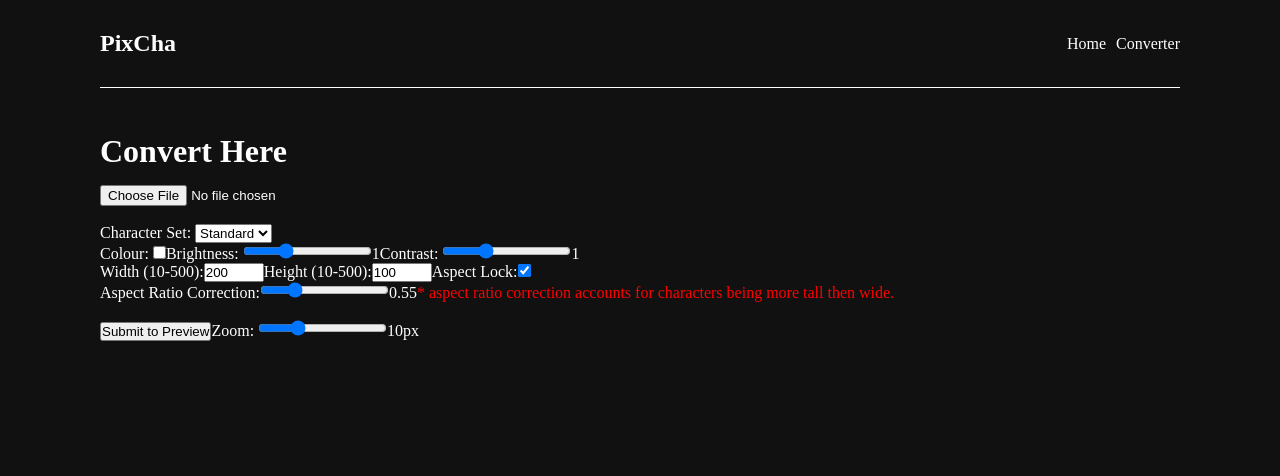
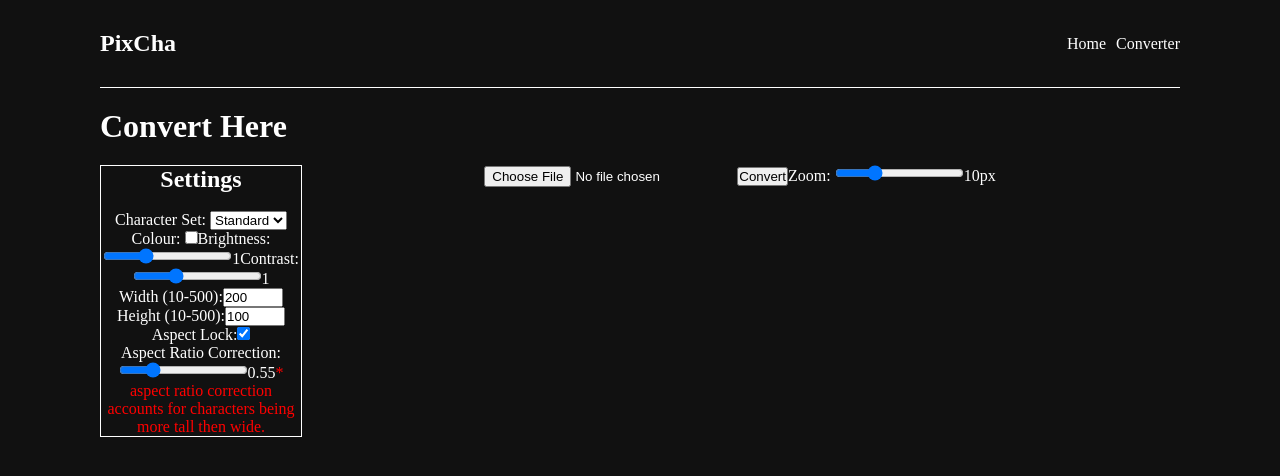
Before and after one commit to AlexanderHeffernan/image-to-ascii, a Vue app in the folder frontend/: page /converter in a window 1280 px wide. Shown: the top 476 px of the page. Built offline with nearby package versions, Linux system fonts and the light colour scheme.

Commit message:
Started styling: organised the html by sectioning parts into divs for styling, put the settings drawer to the side and gave it a border.

```diff
--- a/frontend/src/App.vue
+++ b/frontend/src/App.vue
@@ -1,12 +1,14 @@
 <template>
+	<div class="app-content">
 		<nav>
-		<h1>PixCha</h1>
+			<h1 style="padding: 0px !important">PixCha</h1>
 			<div class="router-links">
 				<router-link class="router-link" to="/">Home</router-link>
 				<router-link class="router-link" to="/converter">Converter</router-link>
 			</div>
 		</nav>
 		<router-view/>
+	</div>
 </template>
 
 <style>
@@ -26,10 +28,13 @@
 	display: flex;
 	align-items: center;
 	justify-content: space-between;
-	padding-top: 15px;
-	padding-bottom: 15px;
-	margin-bottom: 30px;
+	padding-top: 30px;
+	padding-bottom: 30px;
 	border-bottom: 1px solid white;
+}
+
+.app-content {
+	height: 100vh;
 }
 
 .router-link {
--- a/frontend/src/components/SettingsDrawer.vue
+++ b/frontend/src/components/SettingsDrawer.vue
@@ -1,5 +1,7 @@
 <template>
     <div class="settings">
+		<h2>Settings</h2> <br>
+
 		<!-- Dropdown to select character set for ASCII art -->
 		<label for="charSet">Character Set: </label>
 		<select id="charSet" v-model="charSet" @change="$emit('update:char-set', charSet)">
@@ -8,28 +10,35 @@
 			<option value="complex">Complex</option>
 		</select>
 		<br>
+
 		<!-- Checkbox to enable/disable color in ASCII output -->
 		<label for="colourCheck">Colour: </label>
 		<input type="checkbox" id="colourCheck" v-model="isColour" @change="$emit('update:is-colour', isColour)">
+
 		<!-- Slider to adjust brightness of the image -->
 		<label for="brightness">Brightness: </label>
 		<input type="range" id="brightness" v-model.number="brightness" min="0.1" max="3" step="0.1" @change="$emit('update:brightness', brightness)">
 		<span>{{ brightness }}</span>
+
 		<!-- Slider to adjust contrast of the image -->
 		<label for="contrast">Contrast: </label>
 		<input type="range" id="contrast" v-model.number="contrast" min="0.1" max="3" step="0.1" @change="$emit('update:contrast', contrast)">
 		<span>{{ contrast }}</span>
 		<br>
+
 		<!-- Input for output width, triggers aspect ratio adjustment on change -->
 		<label for="width">Width (10-500):</label>
 		<input type="number" id="width" v-model.number="localWidth" min="10" max="500" @change="$emit('update:width', localWidth)">
+
 		<!-- Input for output height, triggers aspect ratio adjustment on change -->
 		<label for="height">Height (10-500):</label>
 		<input type="number" id="height" v-model.number="localHeight" min="10" max="500" @change="$emit('update:height', localHeight)">
+
 		<!-- Checkbox to lock/unlock aspect ratio -->
 		<label for="aspectLock">Aspect Lock:</label>
 		<input type="checkbox" id="aspectLock" v-model="aspectLock" @change="$emit('update:aspect-lock', aspectLock)">
 		<br>
+
 		<!-- Slider to adjust aspect ratio correction for character dimensions -->
 		<label for="aspectCorrection">Aspect Ratio Correction:</label>
 		<input type="range" id="aspectCorrection" v-model.number="aspectRatioCorrection" min="0.1" max="2" step="0.01" @change="$emit('update:aspect-ratio-correction', aspectRatioCorrection)">
@@ -67,4 +76,9 @@
 </script>
 
 <style>
+.settings {
+	border: 1px solid white;
+	width: 100%;
+	height: 100%;
+}
 </style>
--- a/frontend/src/views/ConverterView.vue
+++ b/frontend/src/views/ConverterView.vue
@@ -1,10 +1,9 @@
 <template>
 	<!-- Main heading for the image-to-ASCII converter -->
 	<h1>Convert Here</h1>
-	<!-- File input to upload an image, triggers handleImgChange on file selection -->
-	<input style="color: white" type="file" @change="handleImgChange" />
 
-	<br> <br>
+	<div class="convertion-content">
+		<div class="settings-drawer">
 			<!-- Container for conversion settings -->
 			<SettingsDrawer
 				:width = "width"
@@ -19,16 +18,22 @@
 				@update:contrast="contrast = $event"
 				@update:aspect-ratio-correction="value => handleSettingChange('aspectRatioCorrection', value)"
 			/>
-	<br>
+		</div>
+
+		<div class="image-view">
+			<!-- File input to upload an image, triggers handleImgChange on file selection -->
+			<input style="color: white" type="file" @change="handleImgChange" />
 
 			<!-- Button to submit image and settings for conversion -->
-	<button type="submit" @click="submitImgToConverter">Submit to Preview</button>
+			<button type="submit" @click="submitImgToConverter">Convert</button>
 			<!-- Slider to adjust zoom (font size) of ASCII art display -->
 			<label for="fontSize">Zoom: </label>
 			<input type="range" id="fontSize" v-model.number="fontSize" min="2" max="30" step="1"/>
 			<span>{{ fontSize }}px</span>
 			<!-- Preformatted text area to display the ASCII art, with dynamic font size -->
 			<pre :style="{ fontSize: `${fontSize}px` }" class="asciiArt" v-html="asciiArtHtml"></pre>
+		</div>
+	</div>
 </template>
 
 <script lang="ts" setup>
@@ -140,8 +145,8 @@
 	}));
 
 	// Send POST request to conversion endpoint
-	//const response = await fetch('https://192.168.68.59:8444/convert-image', {
-	const response = await fetch('https://192.168.1.95:8444/convert-image', {
+	const response = await fetch('https://192.168.68.58:8444/convert-image', {
+	//const response = await fetch('https://192.168.1.95:8444/convert-image', {
 		method: 'POST',
 		body: formData,
 	});
@@ -167,8 +172,26 @@
 
 <style>
 h1 {
-	padding-top: 15px;
-	padding-bottom: 15px;
+	padding-bottom: 20px;
+	padding-top: 20px
+}
+
+.convertion-content {
+	display: flex;
+	flex-direction: row;
+	width: 100%;
+}
+
+.settings-drawer {
+	width: 200px;
+	height: 100%;
+	text-align: center;
+}
+
+.image-view {
+	width: calc(100% - 200px);
+	height: 100%;
+	text-align: center;
 }
 
 /* Basic styling to ensure form elements have readable text color */
```
Lines whose indentation alone changed are shown as unchanged.
